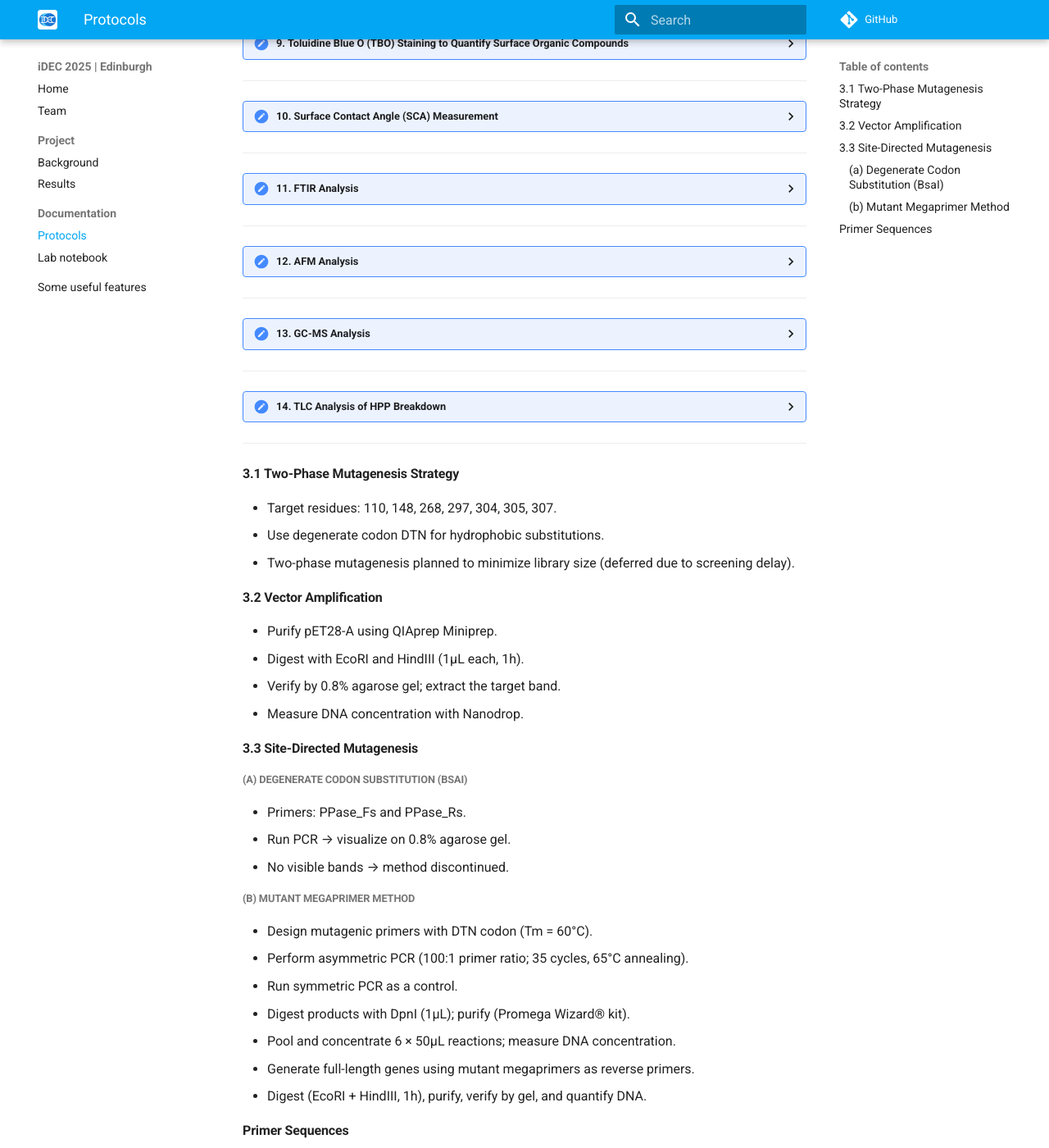
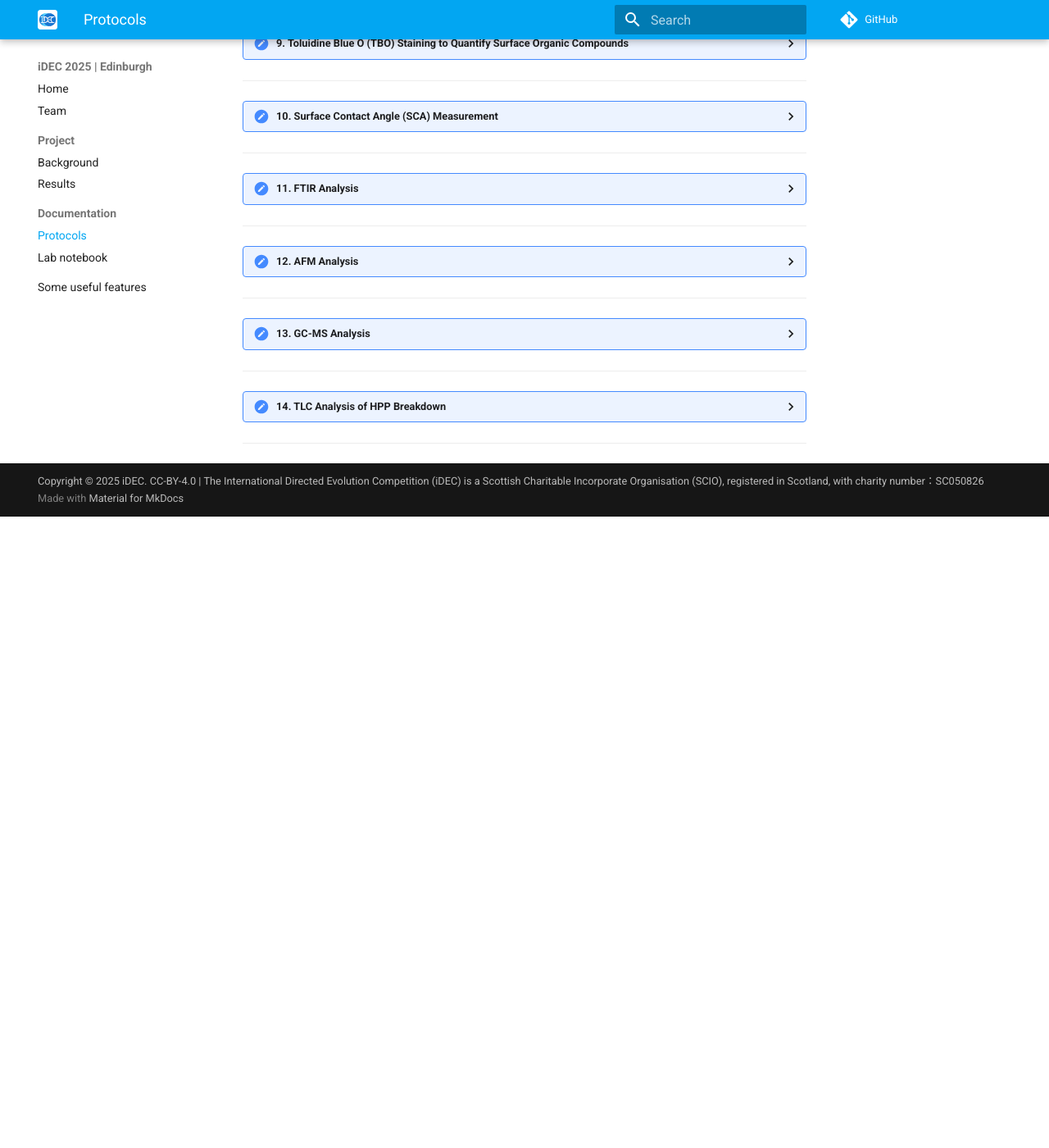
Before and after one commit to idec-teams/2025_Edinburgh, an MkDocs documentation site: the page built from docs/documentation/protocols.md, in a window 1280 px wide and 1400 px high, scrolled down 879 px. Shown: the whole window at 82% size. Built offline with MkDocs 1.6.1 and Material for MkDocs 9.7.7, drawn with Linux system fonts in a browser that asks for light colours; comment, search, counter and statistics services are not loaded; after the commit the page ends 1509 px from its top, so only the background shows below that; some of the changed text lies outside the part shown.

Commit message:
Update protocols.md

```diff
--- a/docs/documentation/protocols.md
+++ b/docs/documentation/protocols.md
@@ -267,50 +267,3 @@
 </details>
 
 ---
-
-#### 3.1 Two-Phase Mutagenesis Strategy
-
-- Target residues: 110, 148, 268, 297, 304, 305, 307.
-- Use degenerate codon DTN for hydrophobic substitutions.
-- Two-phase mutagenesis planned to minimize library size (deferred due to screening delay).
-
-#### 3.2 Vector Amplification
-
-- Purify pET28-A using QIAprep Miniprep.
-- Digest with EcoRI and HindIII (1µL each, 1h).
-- Verify by 0.8% agarose gel; extract the target band.
-- Measure DNA concentration with Nanodrop.
-
-#### 3.3 Site-Directed Mutagenesis
-
-##### (a) Degenerate Codon Substitution (BsaI)
-
-- Primers: PPase_Fs and PPase_Rs.
-- Run PCR → visualize on 0.8% agarose gel.
-- No visible bands → method discontinued.
-
-##### (b) Mutant Megaprimer Method
-
-- Design mutagenic primers with DTN codon (Tm = 60°C).
-- Perform asymmetric PCR (100:1 primer ratio; 35 cycles, 65°C annealing).
-- Run symmetric PCR as a control.
-- Digest products with DpnI (1µL); purify (Promega Wizard® kit).
-- Pool and concentrate 6 × 50µL reactions; measure DNA concentration.
-- Generate full-length genes using mutant megaprimers as reverse primers.
-- Digest (EcoRI + HindIII, 1h), purify, verify by gel, and quantify DNA.
-
-#### Primer Sequences
-
-| Purpose                     | Primer Name   | Primer Sequence                                         |
-|-----------------------------|---------------|--------------------------------------------------------|
-| Cloning (non-mutagenic)      | PPase_F      | ACTGGAATTCCCTGGTGCCACGCG                               |
-|                             | PPase_R      | CTAAATACGCAGGCTATCAATATAGCGTTC                         |
-| Combinatorial mutagenesis    | PPase_110_F  | CGCAAACAGAAATTCAGC**dtn**CTGATCGATGGCAAGAAC           |
-|                             | PPase_148_F  | CGTGTGGAACCGAAA**dtn**GAACAGGATCTGGCATTTTG            |
-|                             | PPase_268_F  | CTGCTGATTAATCTGGGT**dtn**ACAATGGAAGTTATGTGC           |
-|                             | PPase_297_F  | GAAAAAGAACGTATTAGCCTG**dtn**ATGCTGTATAGCGTGAATG       |
-|                             | PPase_304_F  | CAATGCTGTATAGCGTGAAT**dtn**GAGAAAGATATTGAACCTGCC      |
-|                             | PPase_305_F  | GCTGTATAGCGTGAATGAT**dtn**AAAGATATTGAACCTGCCG         |
-|                             | PPase_307_F  | GTATAGCGTGAATGATGAGAAA**dtn**ATTGAACCTGCCGC           |
-| Single-site mutagenesis      | PPase_Fs     | atcGGTCTCttcagc**dtn**CTGATCGATGGCAAGAACTTT           |
-|                             | PPase_Rs     | ATCggtctcGCTGAATTTCTGTTTGCGTTC                         |
```
